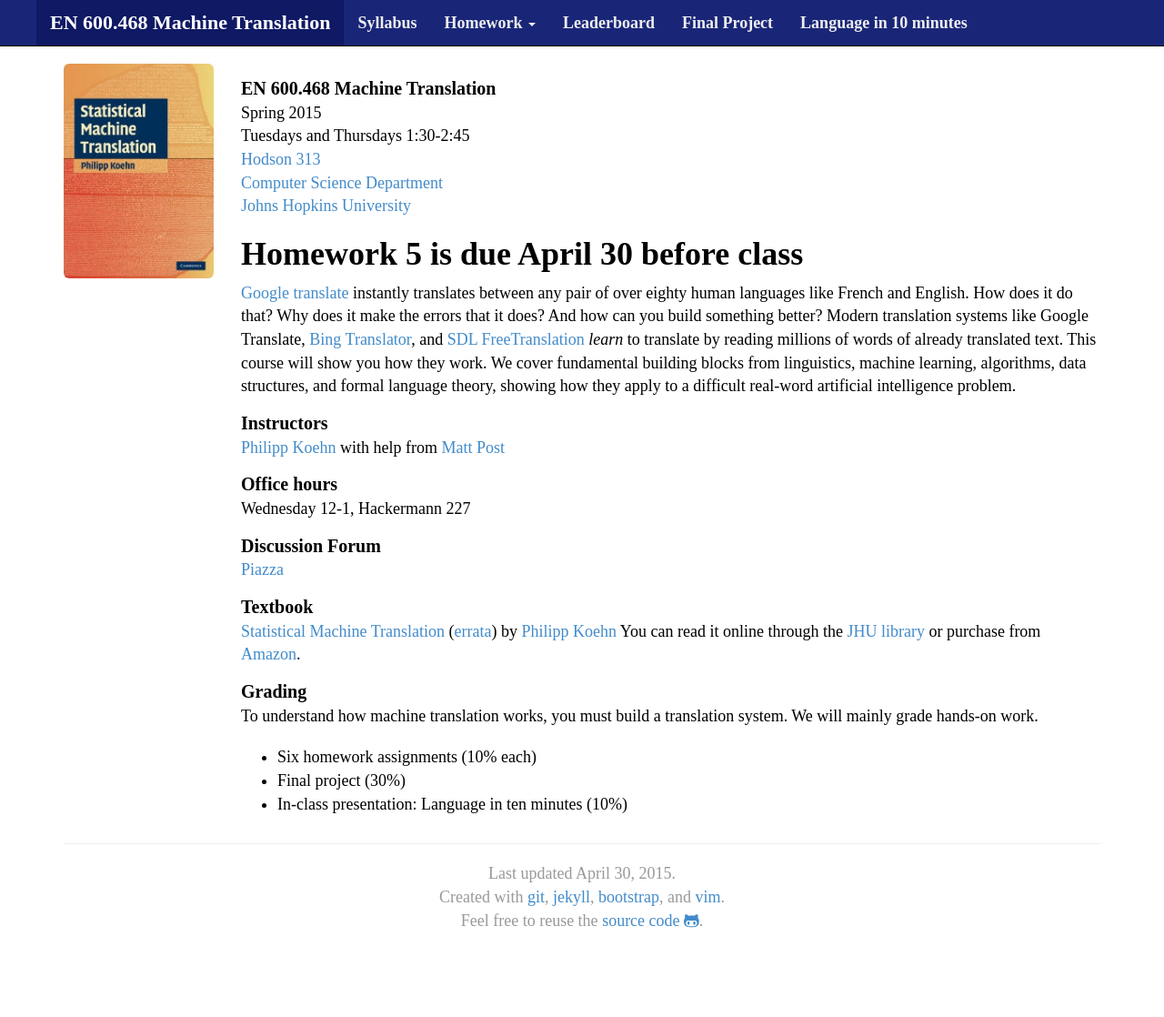
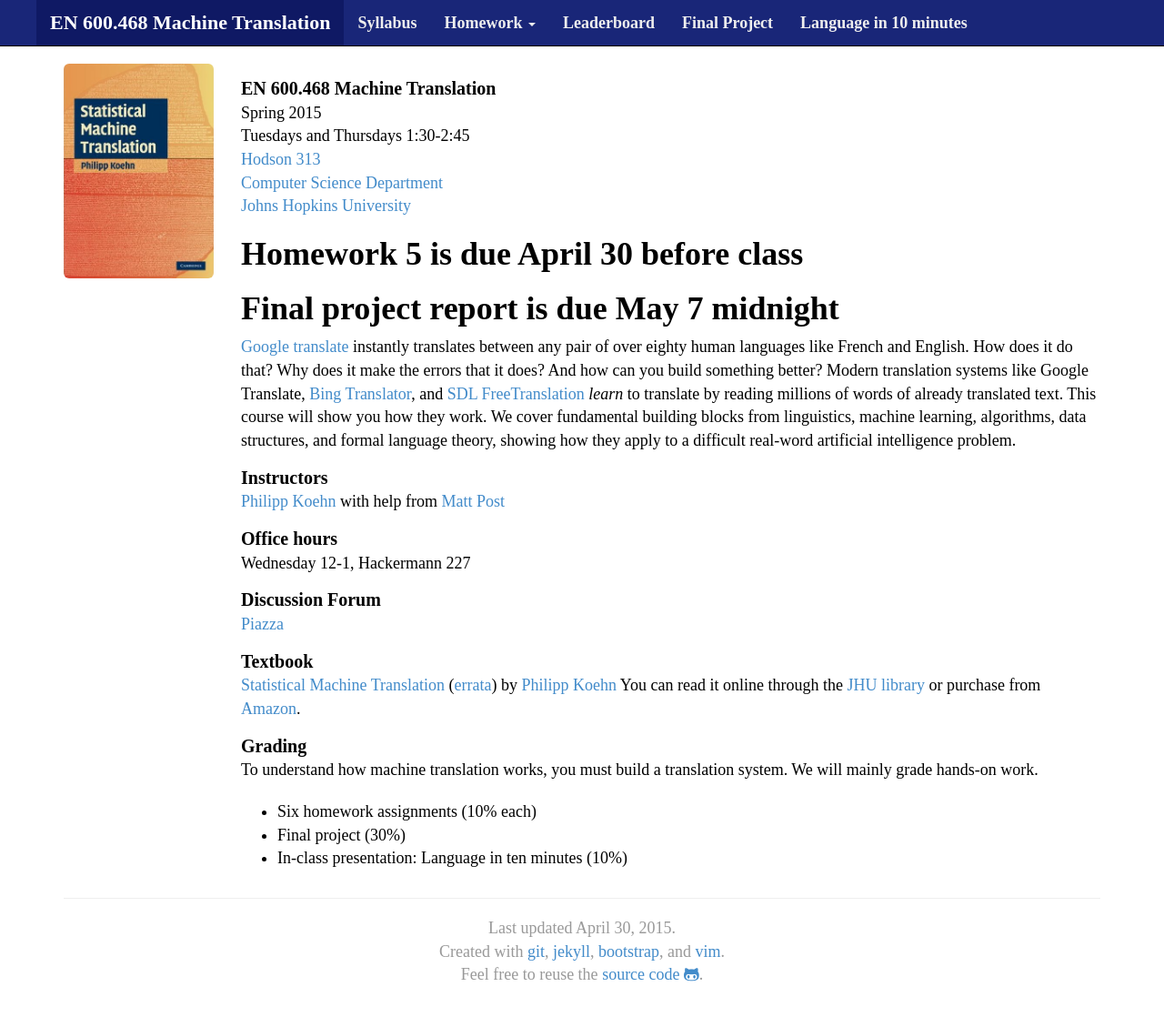
Before and after one commit to mt-class/jhu, a Jekyll site: the page built from index.md, in a window 1280 px wide and 1136 px high. Shown: the top 1118 px of the window at 91% size. Built offline with Jekyll 4.4.1, drawn with Linux system fonts in a browser that asks for light colours; nearby versions of some CDN libraries; some web fonts are replaced.

Commit message:
Update index.md

```diff
--- a/index.md
+++ b/index.md
@@ -14,6 +14,9 @@ EN 600.468 Machine Translation
 : [Johns Hopkins University](http://www.jhu.edu/)
 
 Homework 5 is due April 30 before class
+==========================================
+
+Final project report is due May 7 midnight
 ==========================================
 
 [Google translate](http://translate.google.com/) instantly
```
